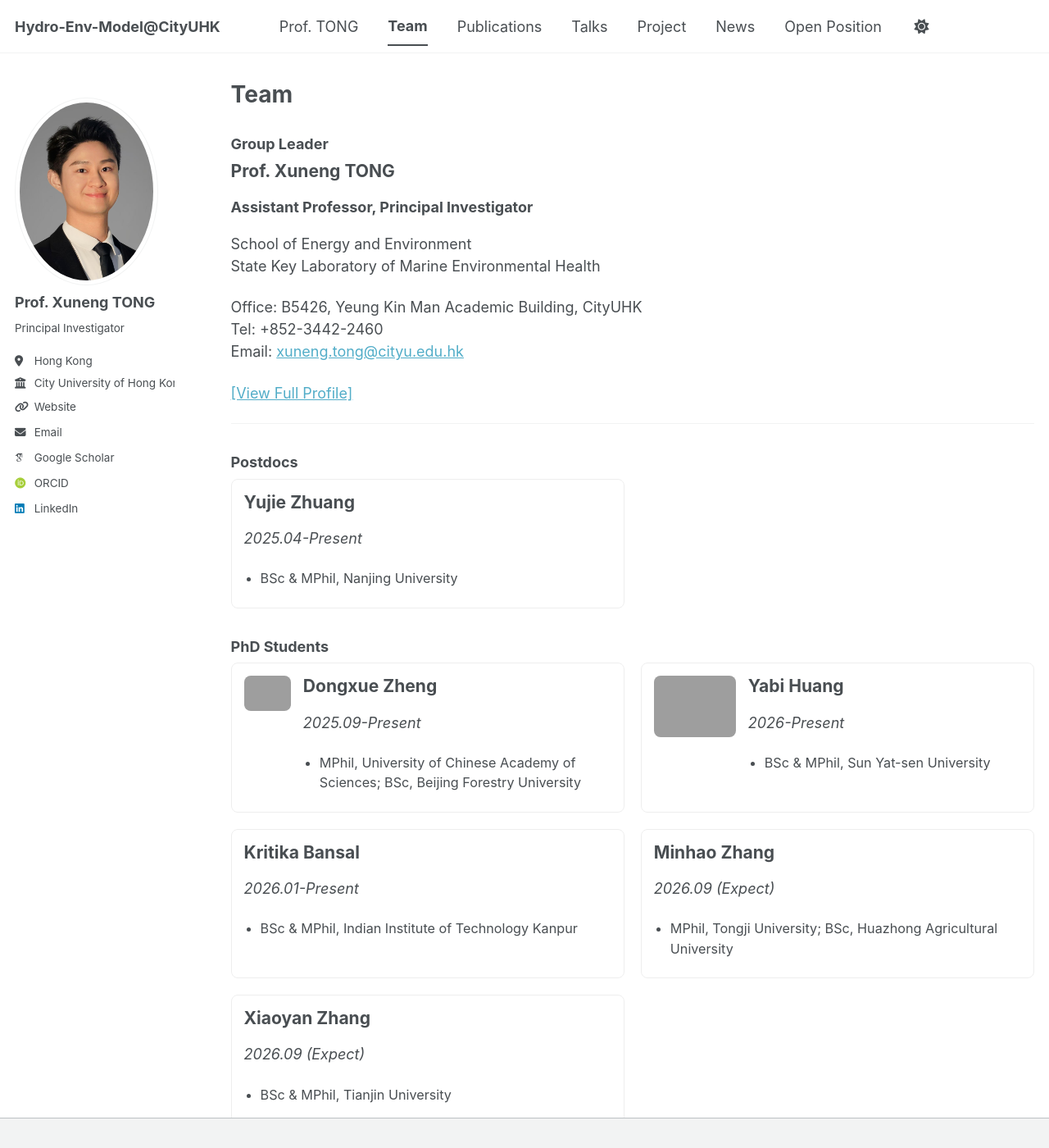
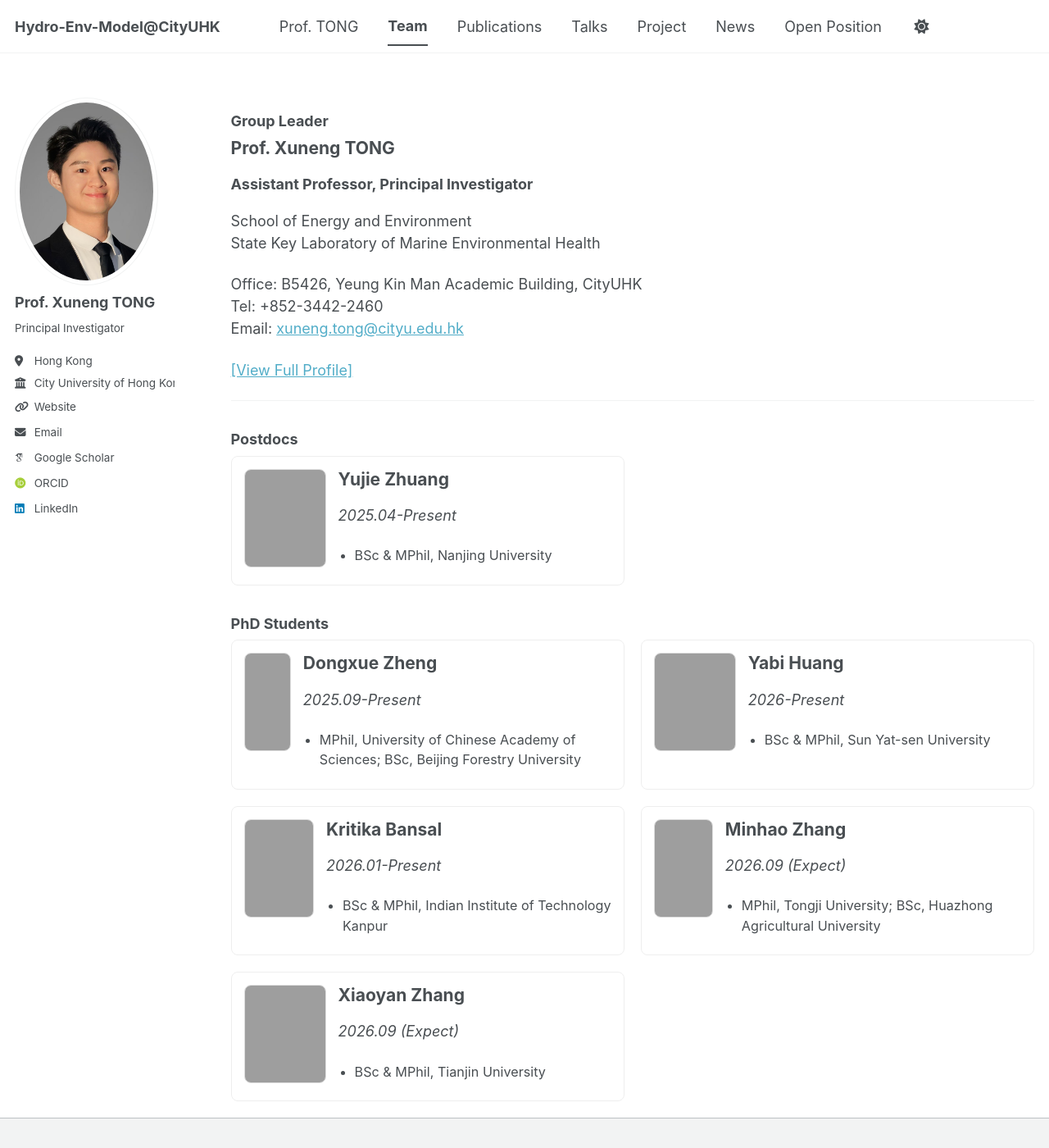
Before and after one commit to TongXuneng/TongXuneng.github.io, a Jekyll site: the page built from _pages/team.html, in a window 1280 px wide and 1400 px high. Shown: the whole window at 82% size. Built offline with Jekyll 4.4.1, drawn with Linux system fonts in a browser that asks for light colours; some web fonts are replaced; a script bundle is joined from its source files by our own code; library files that are not in the unit come from our copies; some of the changed text lies outside the part shown.

Commit message:
Update team.html

```diff
--- a/_pages/team.html
+++ b/_pages/team.html
@@ -1,6 +1,5 @@
 ---
 layout: archive
-title: "Team"
 permalink: /team/
 author_profile: true
 ---
@@ -28,6 +27,7 @@ author_profile: true
 <h3>Postdocs</h3>
 <div class="team-grid">
   <div class="team-member-student">
+    <div class="photo"><img src="{{ base_path }}/images/team/yujie_zhuang.jpg" alt="Yujie Zhuang" width="100"></div>
     <div class="info">
       <h3 class="team-title">Yujie Zhuang</h3>
       <p><em>2025.04-Present</em></p>
@@ -38,7 +38,6 @@ author_profile: true
 
 <h3>PhD Students</h3>
 <div class="team-grid">
-  <!-- Dongxue Zheng -->
   <div class="team-member-student">
     <div class="photo"><img src="{{ base_path }}/images/team/dongxue_zheng.jpg" alt="Dongxue Zheng" width="100"></div>
     <div class="info">
@@ -47,7 +46,6 @@ author_profile: true
       <ul><li>MPhil, University of Chinese Academy of Sciences; BSc, Beijing Forestry University</li></ul>
     </div>
   </div>
-  <!-- Yabi Huang -->
   <div class="team-member-student">
     <div class="photo"><img src="{{ base_path }}/images/team/yabi_huang.jpg" alt="Yabi Huang" width="100"></div>
     <div class="info">
@@ -56,24 +54,24 @@ author_profile: true
       <ul><li>BSc & MPhil, Sun Yat-sen University</li></ul>
     </div>
   </div>
-  <!-- Kritika Bansal -->
   <div class="team-member-student">
+    <div class="photo"><img src="{{ base_path }}/images/team/kritika_bansal.jpg" alt="Kritika Bansal" width="100"></div>
     <div class="info">
       <h3 class="team-title">Kritika Bansal</h3>
       <p><em>2026.01-Present</em></p>
       <ul><li>BSc & MPhil, Indian Institute of Technology Kanpur</li></ul>
     </div>
   </div>
-  <!-- Minhao Zhang -->
   <div class="team-member-student">
+    <div class="photo"><img src="{{ base_path }}/images/team/minhao_zhang.jpg" alt="Minhao Zhang" width="100"></div>
     <div class="info">
       <h3 class="team-title">Minhao Zhang</h3>
       <p><em>2026.09 (Expect)</em></p>
       <ul><li>MPhil, Tongji University; BSc, Huazhong Agricultural University</li></ul>
     </div>
   </div>
-  <!-- Xiaoyan Zhang -->
   <div class="team-member-student">
+    <div class="photo"><img src="{{ base_path }}/images/team/xiaoyan_zhang.jpg" alt="Xiaoyan Zhang" width="100"></div>
     <div class="info">
       <h3 class="team-title">Xiaoyan Zhang</h3>
       <p><em>2026.09 (Expect)</em></p>
@@ -85,6 +83,7 @@ author_profile: true
 <h3>MPhil Students</h3>
 <div class="team-grid">
   <div class="team-member-student">
+    <div class="photo"><img src="{{ base_path }}/images/team/yang_tao.jpg" alt="Yang Tao" width="100"></div>
     <div class="info">
       <h3 class="team-title">Yang Tao</h3>
       <p><em>2026.09 (Expect)</em></p>
@@ -107,6 +106,6 @@ author_profile: true
   .team-title { margin: 0 0 5px 0 !important; font-size: 1.17em !important; }
   .team-grid { display: grid; grid-template-columns: repeat(2, 1fr); gap: 20px; margin-bottom: 30px; }
   .team-member-student { display: flex; gap: 15px; align-items: flex-start; border: 1px solid #eee; padding: 15px; border-radius: 8px; }
-  .photo img { border-radius: 8px; }
+  .photo img { border-radius: 8px; border: 1px solid #ddd; object-fit: cover; height: 120px; width: 100px; }
   .info ul { margin: 0; padding-left: 20px; font-size: 0.9em; }
 </style>
```
Also changed, not shown: other parts of _pages/team.html (+2 -2 lines).
